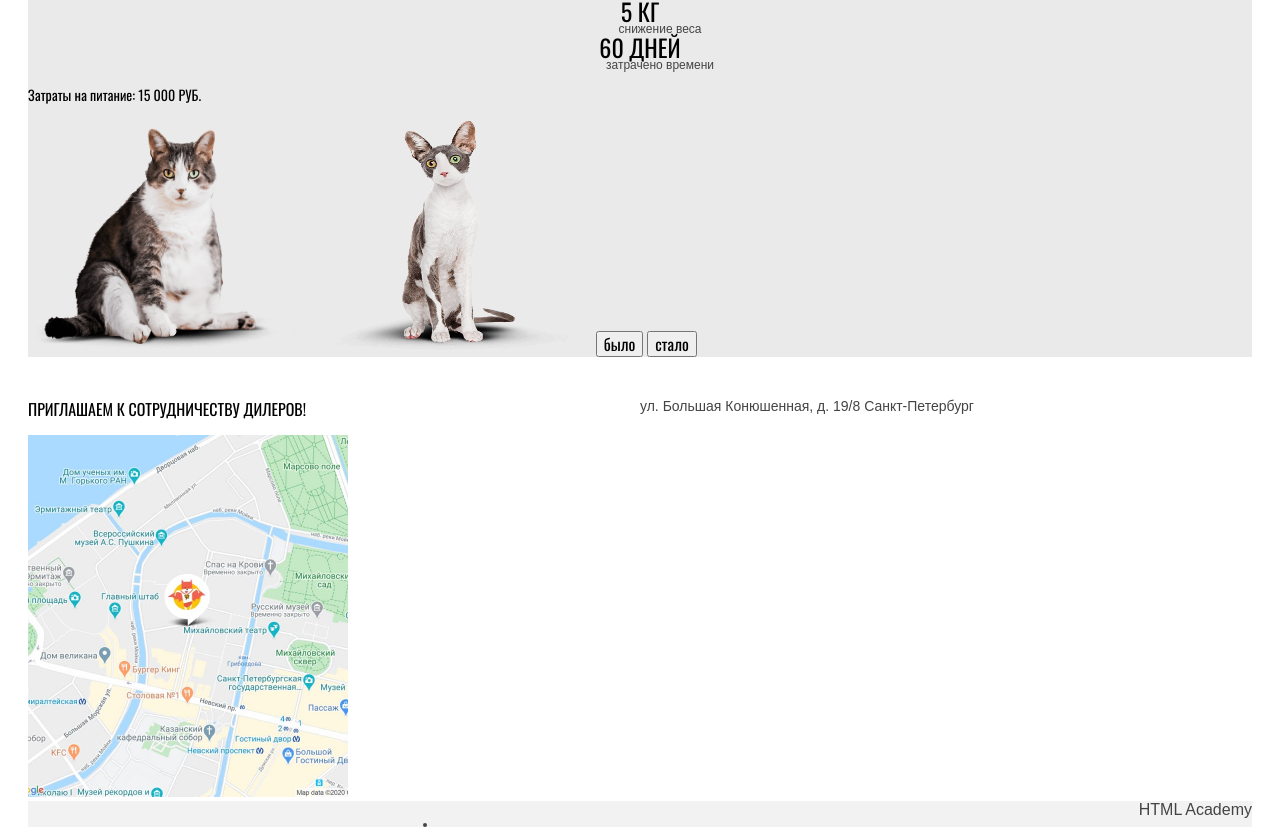
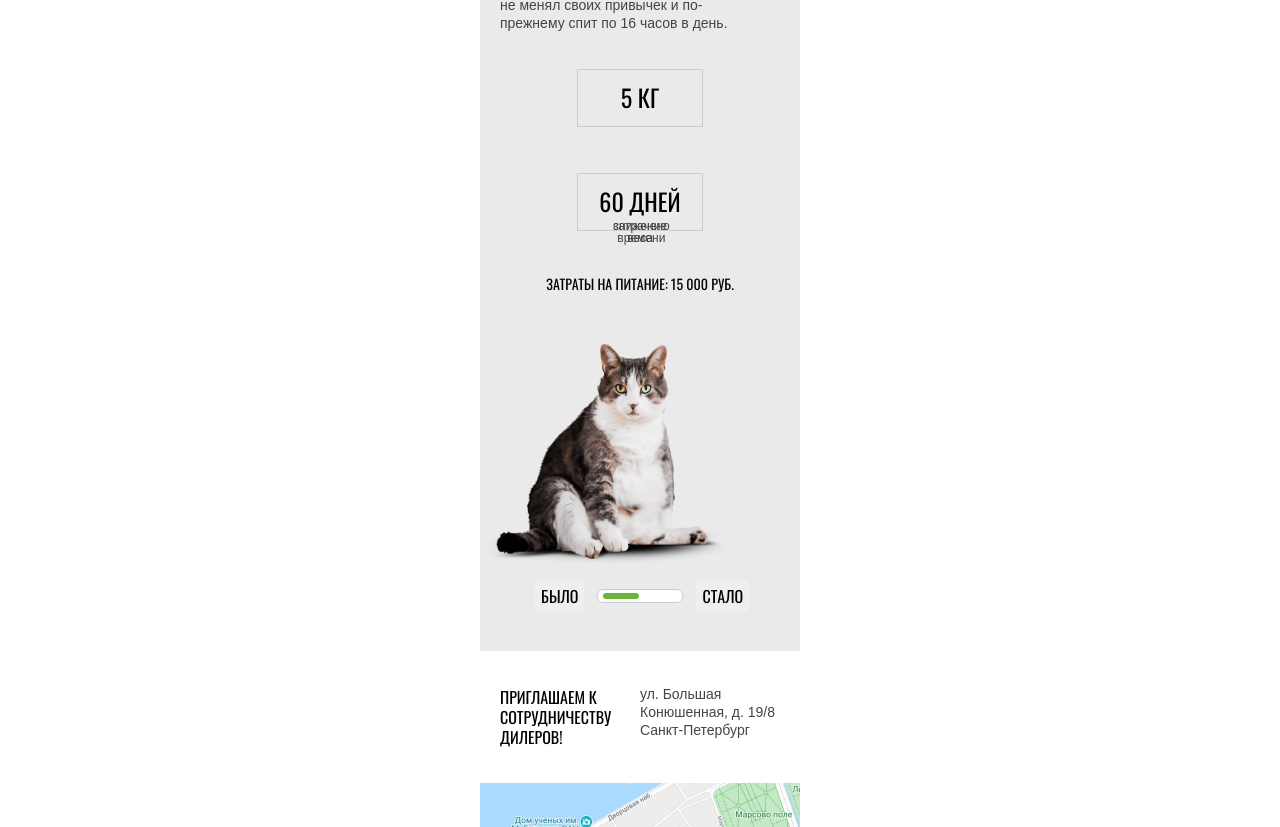
Before and after one commit to Annetta77/academy-repository, a website: page source/index.html in a window 1280 px wide. Shown: the part 1785-2612 px from the top of the page. Drawn offline with Linux system fonts and the light colour scheme.

Commit message:
верстка мобильная главная страница

```diff
--- a/source/index.html
+++ b/source/index.html
@@ -45,7 +45,8 @@
     </header>
     <main class="page__main page-main">
       <section class="page-main__header page-main-header">
-       <div class="page-main-header__top"> <h1 class="page-main__title">Функциональное питание для котов</h1>
+        <div class="page-main-header__top">
+        <h1 class="page-main__title">Функциональное питание для котов</h1>
         <p>Занялся собой? Займись котом!</p>
       </div>
         <img
@@ -97,18 +98,23 @@
         </ol>
       </section>
       <section class="page-main__example page-main-example">
-       <div class="page-main-example__text"> <h2 class="page-main-example__title">Живой пример</h2>
-        <p>
+        <div class="page-main-example__text">
+        <h2 class="page-main-example__title">Живой пример</h2>
+        <p class="page-main-example__description">
           Борис сбросил 5 кг за 2 месяца, просто заменив свой обычный корм на
           Cat Energy Slim. Отличный результат без изнуряющих тренировок! При
           этом он не менял своих привычек и по-прежнему спит по 16 часов в день.
         </p>
-        <dl class="page-main-example__list">
-          <dt class="page-main-example__index">5 КГ</dt>
-          <dd>снижение веса</dd>
-          <dt class="page-main-example__index">60 ДНЕЙ</dt>
-          <dd>затрачено времени</dd>
-        </dl>
+        <ul class="page-main-example__list">
+        <li class="page-main-example__item">
+          <p class="page-main-example__index">5 КГ</p>
+          <p class="page-main-example__options">снижение <br> веса</p>
+        </li>
+          <li class="page-main-example__item">
+            <p class="page-main-example__index">60 ДНЕЙ</p>
+          <p class="page-main-example__options" >затрачено <br> времени</p>
+          </li>
+        </ul>
         <p class="page-main-example__cost">Затраты на питание: 15 000 РУБ.</p>
       </div>
 
@@ -127,8 +133,11 @@
           height="232"
           alt="кот стал"
         />
+       <div class="page-main-example__btn-toggler">
         <button class="page-main-example__btn--active">было</button>
+        <div class="switcher__toggler"></div>
         <button class="page-main-example__btn">стало</button>
+      </div>
       </div>
       </section>
     </main>
@@ -160,23 +169,24 @@
 
           <ul class="page-footer__social-list social-list">
             <li class="social-list__item">
-              <a class="social-list__link" href="#"
-                ><span class="visually-hidden">вконтакте</span></a
+              <a class="social-list__link social-list__link-vk" href="#"
+                > <img src="./img/icon_vkontakte.svg" width="23" height="16"> <span class="visually-hidden">вконтакте</span></a
               >
             </li>
             <li class="social-list__item">
-              <a class="social-list__link" href="#"
-                ><span class="visually-hidden">YouTube</span></a
+              <a class="social-list__link social-list__link-youtube" href="#"
+                ><img src="./img/icon_instagram.svg" width="16" height="16"> <span class="visually-hidden">Инстаграм</span></a
               >
             </li>
             <li class="social-list__item">
-              <a class="social-list__link" href="#"
-                ><span class="visually-hidden">Телеграм</span></a
+              <a class="social-list__link social-list__link-telegram" href="#"
+                ><img src="./img/icon_facebook.svg" width="22" height="22" ><span class="visually-hidden">Фейсбук</span></a
               >
             </li>
           </ul>
           <p>
-           <div class="page-footer__developer"> <a class="page-footer__developer-link" href="#">HTML Academy</a>
+            <div class="page-footer__developer">
+              <a class="page-footer__developer-link" href="#">HTML Academy</a>
           </p>
           <img
             class="page-footer__developer-img"
--- a/source/less/blocks/page-footer-contacts.less
+++ b/source/less/blocks/page-footer-contacts.less
@@ -1,6 +1,9 @@
 .page-footer-contacts {
-  margin-top: 26px;
-  &__invite {
+  width: 280px;
+  height: 112px;
+  margin: 0 auto;
+padding: 0;
+&__invite {
     font-family: Oswald;
     font-size: 16px;
     font-weight: 400;
--- a/source/less/blocks/page-footer.less
+++ b/source/less/blocks/page-footer.less
@@ -1,7 +1,28 @@
 .page-footer {
+
+  width: 320px;
+  margin: 0 auto;
+  padding: 0;
+
+&__location {
+  margin: 0;
+  padding: 0;
+  display: block;
+}
+
   &__logo {
     margin-top: 39px;
+    margin-bottom: 32px;
+
   }
+
+&__developer {
+  display: flex;
+  justify-content: space-between;
+  width: 281px;
+  height: 34px;
+  margin: 0 auto;
+}
 
   &__developer-link {
     font-family: Arial;
@@ -11,9 +32,15 @@
     text-align: left;
     color: #444444;
     text-decoration: none;
+    width: 114px;
+    height: 18px;
+    margin-top: 10px;
+
   }
 
   &__footer {
+height: 236px;
+text-align: center;
     @media (min-width: @tablet-width) {
       display: grid;
       grid-auto-flow: column;
--- a/source/less/blocks/page-header.less
+++ b/source/less/blocks/page-header.less
@@ -1,10 +1,11 @@
 .page-header {
   min-width: 280px;
   &__nav-cont {
+    width: 320px;
     display: flex;
     justify-content: space-between;
     padding: 0;
-    margin: 0;
+    margin: 0 auto;
   }
 
   &__menu {
--- a/source/less/blocks/page-main-example.less
+++ b/source/less/blocks/page-main-example.less
@@ -1,12 +1,17 @@
 .page-main-example {
   background-color: #eaeaea;
-  padding-top: 25px;
+&__description {
+  padding-left: 20px;
+  width: 280px;
+  height: 108px;
+}
   &__title {
     font-family: Oswald;
     font-size: 36px;
     font-weight: 400;
     line-height: 40px;
     color: #000000;
+    padding-left: 20px;
   }
   &__list {
     text-align: center;
@@ -15,10 +20,20 @@
     font-size: 12px;
     font-weight: 400;
     line-height: 12px;
+    display: flex;
+    list-style: none;
+    list-style-type: none;
+    justify-content: space-around;
+    margin: 0 auto;
+    padding: 0;
+    width: 280px;
+    position: relative;
+    margin-bottom: 20px;
 
     @media (min-width: @tablet-width) {
 
       display: grid;
+
 
 
     };
@@ -31,7 +46,22 @@
     font-weight: 400;
     line-height: 24px;
     color: #000000;
+    outline: 1px solid #CDCDCD;
+    width: 124px;
+    height: 56px;
+    padding-top: 15px;
+
   }
+
+  &__options {
+    padding: 0;
+    margin: 0;
+    outline: 10px solid transparent;
+    padding:  0 35px;
+    position: absolute;
+bottom: 10px;
+
+ }
 
   &__cost {
     font-family: Oswald;
@@ -39,7 +69,22 @@
     font-weight: 400;
     line-height: 20px;
     color: #000000;
+    text-align: center;
+    text-transform: uppercase;
+    margin-bottom: 40px;
   }
+
+&__before-img {
+  margin: 0;
+  padding: 0;
+  display: block;
+  margin-bottom: 15px;
+}
+
+
+&__after-img {
+  display: none;
+}
 
   &__btn,
   &__btn--active {
@@ -47,8 +92,22 @@
     font-size: 16px;
     font-weight: 400;
     line-height: 20px;
-    text-align: left;
+    border: none;
+    text-transform: uppercase;
   }
+
+  &__btn-toggler {
+    display: grid;
+    grid-template-rows: repeat(1, 1fr);
+    grid-template-columns: repeat(3, 1fr);
+    width: 210px;
+    height: 30px;
+    gap: 13px;
+    margin: 0 auto;
+    margin-bottom: 40px;
+  }
+
+
 
   @media (min-width: @desctop-width) {
     display: grid;
--- a/source/less/blocks/page-main.less
+++ b/source/less/blocks/page-main.less
@@ -8,10 +8,19 @@
   align-items: center;
 
   margin-bottom: 20px;
+&__header {
+  position: relative;
+}
+
+&__example {
+ min-width: 320px;
+
+}
+
   &__promo-img {
     position: absolute;
-    top: 350px;
-    left: 50px;
+    top: 190px;
+    left: 20px;
   }
 
   &__catalog {
--- a/source/less/blocks/social-list.less
+++ b/source/less/blocks/social-list.less
@@ -1,3 +1,24 @@
 .social-list {
+list-style: none;
+list-style-type: none;
+display: flex;
+justify-content: center;
+gap: 33px;
+margin: 0 auto;
+padding: 0;
+border-top: 1px solid #D9D9D9;
+border-bottom: 1px solid #D9D9D9;
+width: 280px;
+padding-top: 20px;
+padding-bottom: 21px;
+
+
+&__link-vk {
+  background-image: url("../../img/icon_vkontakte.svg");
+  width: 23px;
+  height: 16px;
+
 
 }
+
+}
--- a/source/less/variables.less
+++ b/source/less/variables.less
@@ -16,3 +16,24 @@
   clip: rect(0 0 0 0);
   overflow: hidden;
 }
+
+.switcher__toggler {
+  display: flex;
+  width: 86px;
+  height: 14px;
+  border: 1px solid #CDCDCD;
+  background-color: #ffffff;
+  border-radius: 6px;
+  position: relative;
+  margin: 8px 0;
+  &::after {
+    content: "";
+    width: 36px;
+    height: 6px;
+    border-radius: 6px;
+    background-color: @basic-green;
+position: absolute;
+top: 3px;
+left: 5px;
+  }
+}
```
Also changed, not shown: source/css/style.css, 3 other files.
